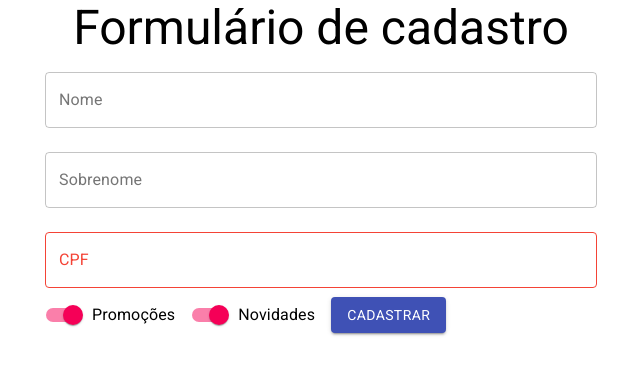
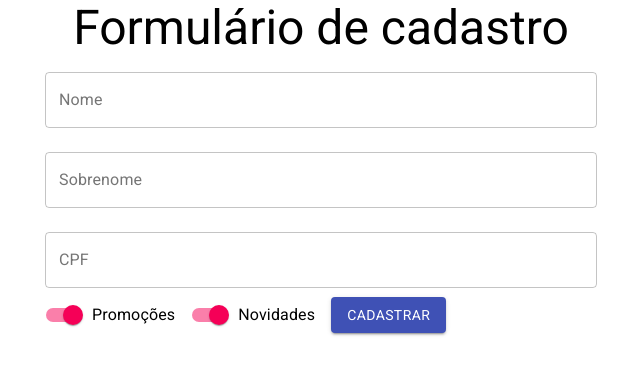
Before and after one commit to matheusmorcinek/alura-react-function-components, a React (Create React App) app in the folder projeto-atual/: page / in a window 1280 px wide. Shown: the top 374 px of the page, without its empty margins (319-959 px from the left). Built offline with nearby package versions, Linux system fonts and the light colour scheme.

Commit message:
validacoes de formulario

```diff
--- a/projeto-atual/src/App.js
+++ b/projeto-atual/src/App.js
@@ -12,7 +12,7 @@ class App extends Component {
       <Container component='article' maxWidth="sm">
 
         <Typography variant='h3' align='center' component='h1' >Formulário de cadastro</Typography>
-        <FormularioCadastro aoEnviar={aoEnviarForm} />
+        <FormularioCadastro aoEnviar={aoEnviarForm} validarCPF={validarCPF} />
       </Container>
     );
   }
@@ -23,6 +23,23 @@ function aoEnviarForm(dados) {
   console.log(dados);
 }
 
+function validarCPF(cpf) {
+
+  if (cpf.length !== 11) {
+
+    return {
+      valido: false,
+      texto: 'CPF deve ter 11 digitos.'
+    }
+  } else {
+
+    return {
+      valido: true,
+      texto: ''
+    }
+  }
+}
+
 // function App() {
 //   return (
 //     <h1>Formulário de Cadastro</h1>
--- a/projeto-atual/src/components/FormularioCadastro/FormularioCadastro.jsx
+++ b/projeto-atual/src/components/FormularioCadastro/FormularioCadastro.jsx
@@ -4,7 +4,7 @@ import TextField from '@material-ui/core/TextField';
 import Switch from '@material-ui/core/Switch';
 import FormControlLabel from '@material-ui/core/FormControlLabel';
 
-function FormularioCadastro({ aoEnviar }) {
+function FormularioCadastro({ aoEnviar, validarCPF }) {
 
     const [nome, setNome] = useState('');
     //o hook useState devolve um array de dois elementos
@@ -71,9 +71,15 @@ function FormularioCadastro({ aoEnviar }) {
                 variant="outlined"
                 type='text'
                 fullWidth
-                error={erros.cpf.valido}
+                error={!erros.cpf.valido}
                 helperText={erros.cpf.texto}
-                onBlur={(event) => { setErros({ cpf: { valido: false, text: 'O CPF deve ter 11 digitos.' } }) }} />
+                onBlur={(event) => {
+
+                    const ehValido = validarCPF(event.target.value);
+                    console.log(event.target.value);
+                    console.log(ehValido);
+                    setErros({ cpf: ehValido });
+                }} />
 
             <FormControlLabel
                 control={
```
